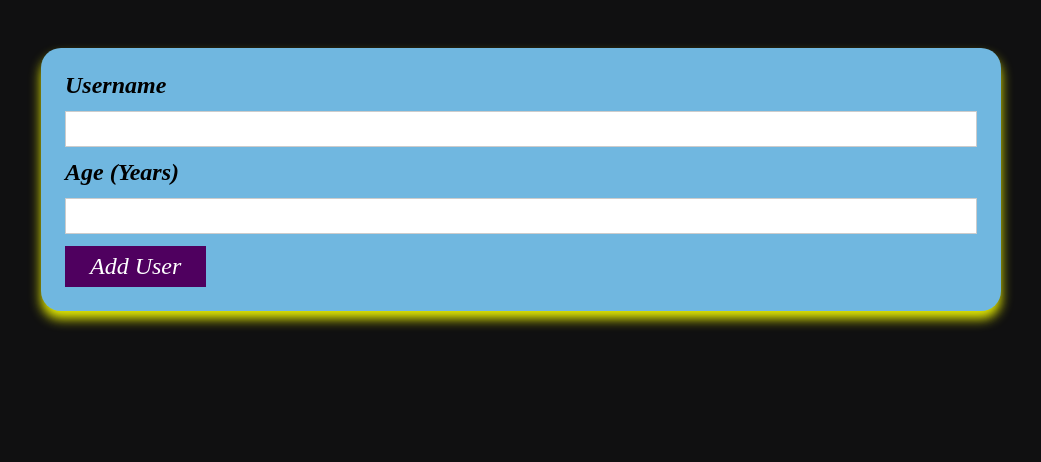
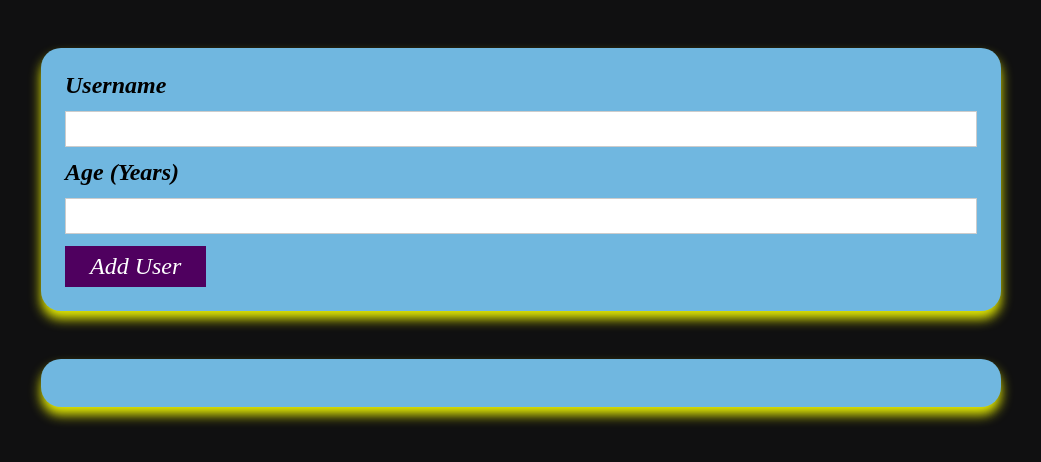
Before and after one commit to Rbravolibtech/9-React-Second-project, a React (Create React App) app in the folder src/: page / in a window 1280 px wide. Shown: the top 462 px of the page, without its empty margins (119-1160 px from the left). Built offline with nearby package versions, Linux system fonts and the light colour scheme; the HTML template or start-up script is replaced by a standard one.

Commit message:
128 users component

```diff
--- a/src/App.js
+++ b/src/App.js
@@ -1,11 +1,13 @@
 import React from "react";
 
 import AddUser from "./components/Users/AddUser";
+import UsersList from "./components/Users/UserList";
 
 function App() {
 	return (
 		<div>
 			<AddUser />
+			<UsersList users={[]} />
 		</div>
 	);
 }
--- /dev/null
+++ b/src/components/Users/UserList.js
@@ -0,0 +1,22 @@
+import React from "react";
+
+import Card from "../UI/Card";
+import classes from "./UsersList.module.css";
+
+
+
+const UsersList = (props) => {
+	return (
+		<Card className={classes.users}>
+			<ul>
+				{props.users.map((user) => (
+					<li>
+						{user.name} ({user.age} years old)
+					</li>
+				))}
+			</ul>
+		</Card>
+	);
+};
+
+export default UsersList;
--- /dev/null
+++ b/src/components/Users/UsersList.module.css
@@ -0,0 +1,16 @@
+.users {
+	margin: 2rem auto;
+	width: 90%;
+	max-width: 40rem;
+}
+
+.users ul {
+	list-style: none;
+	padding: 1rem;
+}
+
+.users li {
+	border: 1px solid #ccc;
+	margin: 0.5rem 0;
+	padding: 0.5rem;
+}
```
